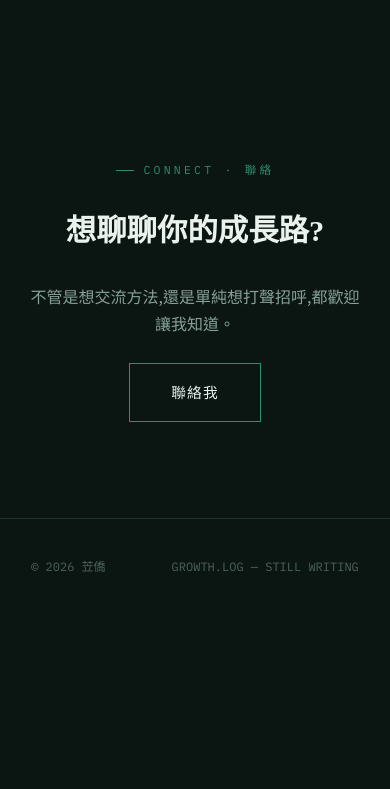
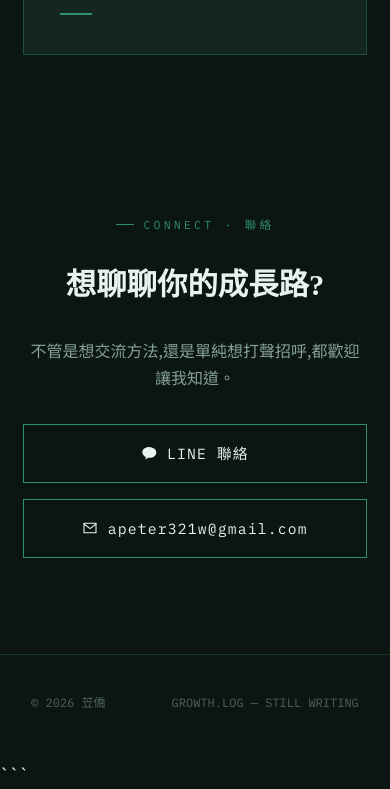
Before and after one commit to Crazymankey/AI-Reading, a plain HTML site: page index.html in a window 390 px wide. Shown: the part 2732-3521 px from the top of the page. Before the commit the page ends 3358 px from the top, so only its background shows below. Drawn offline with Linux system fonts and the light colour scheme.

Commit message:
Enhance contact section with button row
Added button row for contact options and adjusted styles.

````diff
--- a/index.html
+++ b/index.html
@@ -1,3 +1,6 @@
+Below是完整的原始碼(HTML + CSS + JavaScript):
+
+```html
 <!DOCTYPE html>
 <html lang="zh-Hant">
 <head>
@@ -45,7 +48,6 @@
     position:relative;
   }
 
-  /* subtle grid backdrop */
   body::before{
     content:'';
     position:fixed;
@@ -87,7 +89,6 @@
     padding:7rem 8vw;
   }
 
-  /* -------- NAV -------- */
   .nav{
     position:fixed;
     top:0; left:0; right:0;
@@ -120,7 +121,6 @@
     50%{ opacity:0.4; transform:scale(0.7); }
   }
 
-  /* -------- HERO -------- */
   .hero{
     min-height:100svh;
     display:flex;
@@ -204,7 +204,6 @@
     overflow:hidden;
   }
 
-  /* -------- reveal on scroll -------- */
   .reveal{
     opacity:0;
     transform:translateY(28px);
@@ -216,7 +215,6 @@
   .reveal-delay-3.in{ transition-delay:0.3s; }
   .reveal-delay-4.in{ transition-delay:0.4s; }
 
-  /* -------- ABOUT -------- */
   .about{
     background:linear-gradient(180deg, transparent, var(--bg-alt) 12%, var(--bg-alt) 88%, transparent);
     border-top:1px solid var(--border);
@@ -250,7 +248,6 @@
   }
   .about-text .muted{ color:var(--text-muted); }
 
-  /* -------- HIGHLIGHTS -------- */
   .highlights{ max-width:1180px; margin:0 auto; }
   .section-head{
     display:flex;
@@ -308,7 +305,6 @@
     margin-top:auto;
   }
 
-  /* -------- CTA -------- */
   .cta{
     text-align:center;
     padding-top:8rem;
@@ -329,6 +325,14 @@
   }
   .cta-desc{ color:var(--text-muted); }
 
+  .btn-row{
+    display:flex;
+    flex-wrap:wrap;
+    justify-content:center;
+    gap:1rem;
+    margin-top:0.4rem;
+  }
+
   .btn{
     font-family:var(--font-mono);
     font-size:0.92rem;
@@ -341,6 +345,9 @@
     position:relative;
     overflow:hidden;
     transition:color 0.4s ease, border-color 0.4s ease, box-shadow 0.4s ease;
+    display:inline-flex;
+    align-items:center;
+    gap:0.6rem;
   }
   .btn::before{
     content:'';
@@ -361,8 +368,19 @@
     outline:2px solid var(--accent);
     outline-offset:3px;
   }
+  .btn .btn-icon{
+    width:16px; height:16px;
+    flex-shrink:0;
+  }
 
-  /* -------- FOOTER -------- */
+  .cta-note{
+    font-family:var(--font-mono);
+    font-size:0.72rem;
+    letter-spacing:0.06em;
+    color:var(--text-faint);
+    margin-top:-0.6rem;
+  }
+
   footer{
     padding:2.4rem 8vw 3rem;
     border-top:1px solid var(--border);
@@ -376,7 +394,6 @@
     gap:1rem;
   }
 
-  /* -------- CUSTOM CURSOR -------- */
   .cursor-dot,
   .cursor-ring{
     position:fixed;
@@ -407,7 +424,6 @@
     .cursor-dot, .cursor-ring{ display:none; }
   }
 
-  /* -------- RESPONSIVE -------- */
   @media (max-width: 860px){
     section{ padding:5rem 6vw; }
     .about-grid{ grid-template-columns:1fr; gap:1.6rem; }
@@ -420,6 +436,8 @@
     .nav{ padding:1.1rem 6vw; font-size:0.7rem; }
     .hero{ padding-top:5rem; }
     .scroll-cue{ left:6vw; }
+    .btn-row{ flex-direction:column; width:100%; }
+    .btn{ justify-content:center; width:100%; }
   }
 </style>
 </head>
@@ -516,7 +534,16 @@
       <div class="eyebrow">CONNECT · 聯絡</div>
       <h2 class="cta-title">想聊聊你的成長路?</h2>
       <p class="cta-desc">不管是想交流方法,還是單純想打聲招呼,都歡迎讓我知道。</p>
-      <a href="mailto:hello@example.com" class="btn">聯絡我</a>
+      <div class="btn-row">
+        <a href="https://line.me/ti/p/~0983306877" target="_blank" rel="noopener noreferrer" class="btn">
+          <svg class="btn-icon" viewBox="0 0 24 24" fill="none" xmlns="http://www.w3.org/2000/svg"><path d="M12 3C6.48 3 2 6.58 2 11c0 3.06 2.17 5.72 5.36 7.09-.15.63-.7 2.66-.8 3.08-.13.52.19.52.4.38.16-.11 2.63-1.79 3.7-2.52.75.11 1.53.17 2.34.17 5.52 0 10-3.58 10-8s-4.48-8-10-8z" fill="currentColor"/></svg>
+          LINE 聯絡
+        </a>
+        <a href="mailto:apeter321w@gmail.com" class="btn">
+          <svg class="btn-icon" viewBox="0 0 24 24" fill="none" xmlns="http://www.w3.org/2000/svg"><path d="M3 5h18v14H3V5z" stroke="currentColor" stroke-width="1.6" stroke-linejoin="round"/><path d="M3 6l9 7 9-7" stroke="currentColor" stroke-width="1.6" stroke-linecap="round" stroke-linejoin="round"/></svg>
+          apeter321w@gmail.com
+        </a>
+      </div>
     </div>
   </section>
 
@@ -541,7 +568,6 @@
 
     reveals.forEach(function (el) { observer.observe(el); });
 
-    // ---- floating custom cursor ----
     var isFinePointer = window.matchMedia('(hover: hover) and (pointer: fine)').matches;
     if (isFinePointer) {
       var dot = document.querySelector('.cursor-dot');
@@ -556,7 +582,6 @@
       });
 
       function loop() {
-        // dot follows almost instantly, ring trails with easing for a floating feel
         dotX += (mouseX - dotX) * 0.35;
         dotY += (mouseY - dotY) * 0.35;
         ringX += (mouseX - ringX) * 0.12;
@@ -580,3 +605,4 @@
 
 </body>
 </html>
+```
````
